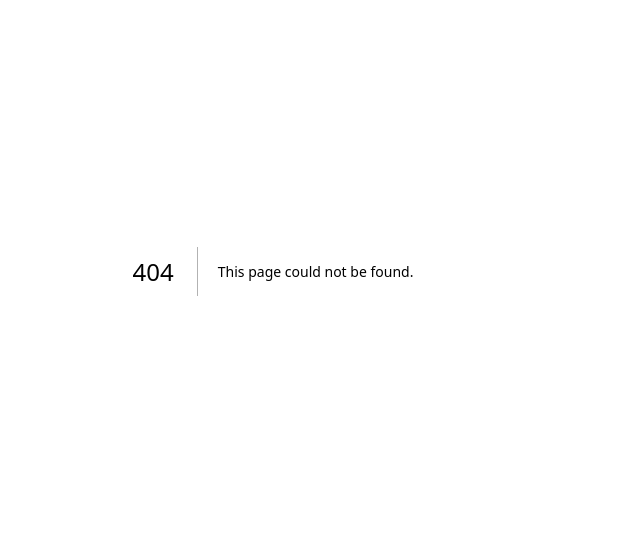
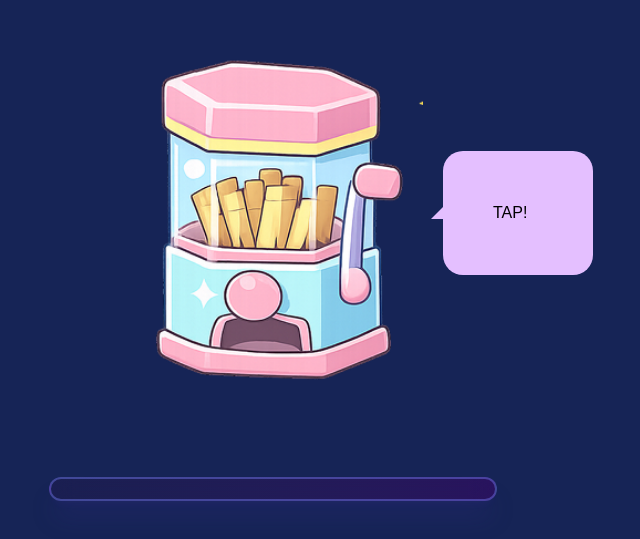
Before and after one commit to chiikawasaki/aimikuji, a Next.js app: page /fortune-telling in a window 1280 px wide. Before the commit this address had no page. Shown: the part 129-668 px from the top of the page, without its empty margins (367-1007 px from the left). Built offline with nearby package versions, Linux system fonts and the light colour scheme; a web font is replaced by a local one.

Commit message:
feat: 占い待機ページを作成

```diff
--- /dev/null
+++ b/app/fortune-telling/page.tsx
@@ -0,0 +1,81 @@
+"use client";
+import Image from "next/image";
+import { useState, useEffect } from "react";
+import { useRouter } from "next/navigation";
+import confetti from "canvas-confetti";
+
+const FortuneTellingPage = () => {
+  const [clickCount, setClickCount] = useState(0);
+  const router = useRouter();
+  const maxClicks = 10;
+  const progressValue = (clickCount / maxClicks) * 100;
+
+  const handleClick = () => {
+    if (clickCount < maxClicks) {
+      const nextCount = clickCount + 1;
+      setClickCount(nextCount);
+      if (nextCount >= maxClicks) {
+        // 10回クリックしたら次の画面に遷移
+        router.push("/");
+      }
+    }
+    confetti({
+      // パーティクルの数（デフォルト50)
+      particleCount: 200,
+      // 発射角度(デフォルト90度)
+      angle: 360,
+      // 発射範囲(デフォルト45度)
+      spread: 360,
+      // 失速具合 デフォルト0.9
+      // decay: 0.8,
+      //重力 (0-1)
+      gravity: 0.2,
+      // default:0 数値を上げると横に流れる
+      drift: 0,
+      // confettiが動く長さ (default: 200)
+      ticks: 200,
+      origin: {
+        x: 0.5,
+        y: 0.5,
+      },
+      // 紙吹雪の色を指定。配列でいくつも指定できる
+      colors: ["#e13496", "#d262d3", "#d658c2", "#2f125f"],
+      // 紙吹雪の形を指定
+      shapes: ["square", "circle"],
+      // 紙吹雪のサイズを指定
+      scalar: 0.8,
+      // z-indexを指定(default:100)
+      zIndex: 100,
+    });
+  };
+
+  return (
+    <div className="relative h-screen w-screen">
+      <div className="speechBubble !absolute top-70 right-80">
+        <p className="text-black">TAP!</p>
+      </div>
+      <div className="flex flex-col justify-center items-center h-screen gap-8 px-4">
+        <Image
+          src="/images/gachapon.png"
+          alt="fortune-telling"
+          width={300}
+          height={300}
+          className="cursor-pointer transition-transform duration-150 active:scale-110 hover:scale-105"
+          onClick={handleClick}
+        />
+        <div className="w-full max-w-md">
+          <progress
+            id="file"
+            max="100"
+            value={progressValue}
+            className="w-full h-6 rounded-full overflow-hidden bg-gradient-to-r from-indigo-950/50 to-purple-950/50 border-2 border-indigo-400/40 shadow-xl shadow-indigo-900/30 backdrop-blur-md progress-bar"
+          >
+            {Math.round(progressValue)}%
+          </progress>
+        </div>
+      </div>
+    </div>
+  );
+};
+
+export default FortuneTellingPage;
--- a/app/globals.css
+++ b/app/globals.css
@@ -26,3 +26,79 @@ body {
   font-family: var(--font-hachi-maru-pop), Arial, Helvetica, sans-serif;
   min-height: 100vh;
 }
+
+/* プログレスバーのスタイリング */
+progress.progress-bar {
+  appearance: none;
+  -webkit-appearance: none;
+}
+
+progress.progress-bar::-webkit-progress-bar {
+  background: transparent;
+  border-radius: 9999px;
+}
+
+progress.progress-bar::-webkit-progress-value {
+  background: linear-gradient(
+    90deg,
+    #e13496,
+    #d262d3,
+    #d658c2,
+    #2f125f,
+    #e13496
+  );
+  background-size: 200% 100%;
+  border-radius: 9999px;
+  box-shadow: 0 0 10px rgba(225, 52, 150, 0.5),
+    inset 0 2px 4px rgba(255, 255, 255, 0.3);
+  animation: shimmer 2s infinite;
+  position: relative;
+}
+
+progress.progress-bar::-moz-progress-bar {
+  background: linear-gradient(
+    90deg,
+    #e13496,
+    #d262d3,
+    #d658c2,
+    #2f125f,
+    #e13496
+  );
+  background-size: 200% 100%;
+  border-radius: 9999px;
+  box-shadow: 0 0 10px rgba(225, 52, 150, 0.5),
+    inset 0 2px 4px rgba(255, 255, 255, 0.3);
+  animation: shimmer 2s infinite;
+}
+
+@keyframes shimmer {
+  0% {
+    background-position: 0% 50%;
+  }
+  50% {
+    background-position: 100% 50%;
+  }
+  100% {
+    background-position: 0% 50%;
+  }
+}
+
+.speechBubble {
+  position: relative;
+  display: inline-block;
+  width: 150px;
+  padding: 50px;
+  border-radius: 20px;
+  background: rgb(228, 191, 255);
+}
+
+.speechBubble::after {
+  content: "";
+  position: absolute;
+  top: 50%;
+  left: 0;
+  border-style: solid;
+  border-width: 12px 12px 0 0;
+  border-color: transparent rgb(228, 191, 255) transparent transparent;
+  translate: -100% -50%;
+}
--- a/app/page.tsx
+++ b/app/page.tsx
@@ -1,4 +1,4 @@
-import FortunetellingForm from "./components/FortunetellingForm";
+import FortunetellingForm from "../components/FortunetellingForm";
 
 export default function Home() {
   return (
--- /dev/null
+++ b/components/FortunetellingForm.tsx
@@ -0,0 +1,47 @@
+"use client";
+import { useState } from "react";
+import SelectButton from "./SelectButton";
+import { useRouter } from "next/navigation";
+
+const defaultOptions = [
+  { value: "1", label: "恋愛" },
+  { value: "2", label: "仕事" },
+  { value: "3", label: "学業" },
+  { value: "4", label: "健康" },
+  { value: "5", label: "人生" },
+  { value: "6", label: "金運" },
+  { value: "7", label: "その他" },
+];
+
+const FortunetellingForm = () => {
+  const [selected, setSelected] = useState(defaultOptions[0]);
+  const router = useRouter();
+
+  return (
+    <form className="flex flex-col items-center gap-4">
+      <div className="w-100 flex flex-col">
+        <p>ジャンルを選択してください</p>
+        <SelectButton
+          selected={selected}
+          setSelected={setSelected}
+          defaultOptions={defaultOptions}
+        />
+      </div>
+      <textarea
+        placeholder="悩みを入力してください(任意)"
+        className="p-2 px-5 rounded-md border-gray-500 border-1 focus:outline-none h-32 w-100 bg-gradient-to-r from-indigo-950/80 to-purple-950/80 border-2 border-indigo-400/40 text-indigo-100 font-medium focus:outline-none focus:ring-2 focus:ring-indigo-400/50 focus:border-indigo-400 hover:border-indigo-300/60 transition-all duration-300 shadow-xl shadow-indigo-900/30 backdrop-blur-md"
+      />
+      <button
+        type="button"
+        className="bg-gradient-to-br from-purple-400 to-pink-600 text-white font-bold py-2 px-4 rounded-lg cursor-pointer mt-4 shadow-xl shadow-pink-900/30 backdrop-blur-md hover:from-purple-500 hover:to-pink-700 hover:scale-110 active:scale-80 duration-300"
+        onClick={() => {
+          router.push("/fortune-telling");
+        }}
+      >
+        おみくじを引く
+      </button>
+    </form>
+  );
+};
+
+export default FortunetellingForm;
--- /dev/null
+++ b/components/SelectButton.tsx
@@ -0,0 +1,80 @@
+"use client";
+import { useEffect, useRef, useState } from "react";
+
+interface SelectButtonProps {
+  selected: { value: string; label: string };
+  setSelected: (selected: { value: string; label: string }) => void;
+  defaultOptions: { value: string; label: string }[];
+}
+
+const SelectButton = ({
+  selected,
+  setSelected,
+  defaultOptions,
+}: SelectButtonProps) => {
+  const [isOpen, setIsOpen] = useState(false);
+  const dropdownRef = useRef<HTMLDivElement>(null);
+  useEffect(() => {
+    const handleClickOutside = (event: MouseEvent) => {
+      if (
+        dropdownRef.current &&
+        !dropdownRef.current.contains(event.target as Node)
+      ) {
+        setIsOpen(false);
+      }
+    };
+    document.addEventListener("mousedown", handleClickOutside);
+    return () => document.removeEventListener("mousedown", handleClickOutside);
+  }, []);
+  return (
+    <div ref={dropdownRef} className="relative w-100 mt-2 max-w-md mb-4">
+      <button
+        type="button"
+        onClick={() => setIsOpen(!isOpen)}
+        className="w-full p-4 rounded-xl bg-gradient-to-r from-indigo-950/80 to-purple-950/80 border-2 border-indigo-400/40 text-indigo-100 font-medium focus:outline-none focus:ring-2 focus:ring-indigo-400/50 focus:border-indigo-400 hover:border-indigo-300/60 transition-all duration-300 shadow-xl shadow-indigo-900/30 backdrop-blur-md cursor-pointer flex justify-between"
+      >
+        <span>{selected.label}</span>
+        {/* MEMO:矢印マーク 開いているときは180度回転 */}
+        <svg
+          className={`w-5 h-5 text-indigo-300 transition-transform duration-200 ${
+            isOpen && "rotate-180"
+          }`}
+          fill="none"
+          stroke="currentColor"
+          viewBox="0 0 24 24"
+        >
+          <path
+            strokeLinecap="round"
+            strokeLinejoin="round"
+            strokeWidth={2}
+            d="M19 9l-7 7-7-7"
+          />
+        </svg>
+      </button>
+
+      {isOpen && (
+        <div className="absolute z-10 w-full mt-2 rounded-xl bg-gradient-to-b from-indigo-950 to-purple-950 border-2 border-indigo-400/40 shadow-2xl shadow-indigo-900/50 backdrop-blur-md overflow-hidden">
+          {defaultOptions.map((option) => (
+            <button
+              key={option.value}
+              type="button"
+              onClick={() => {
+                setSelected(option);
+                setIsOpen(false);
+              }}
+              className={`w-full p-4 text-left transition-all duration-200 cursor-pointer ${
+                selected.value === option.value
+                  ? "bg-gradient-to-r from-purple-700 to-pink-600 font-semibold"
+                  : "hover:bg-purple-700/50"
+              }`}
+            >
+              {option.label}
+            </button>
+          ))}
+        </div>
+      )}
+    </div>
+  );
+};
+
+export default SelectButton;
```
Also changed, not shown: public/images/gachapon.png (added).
